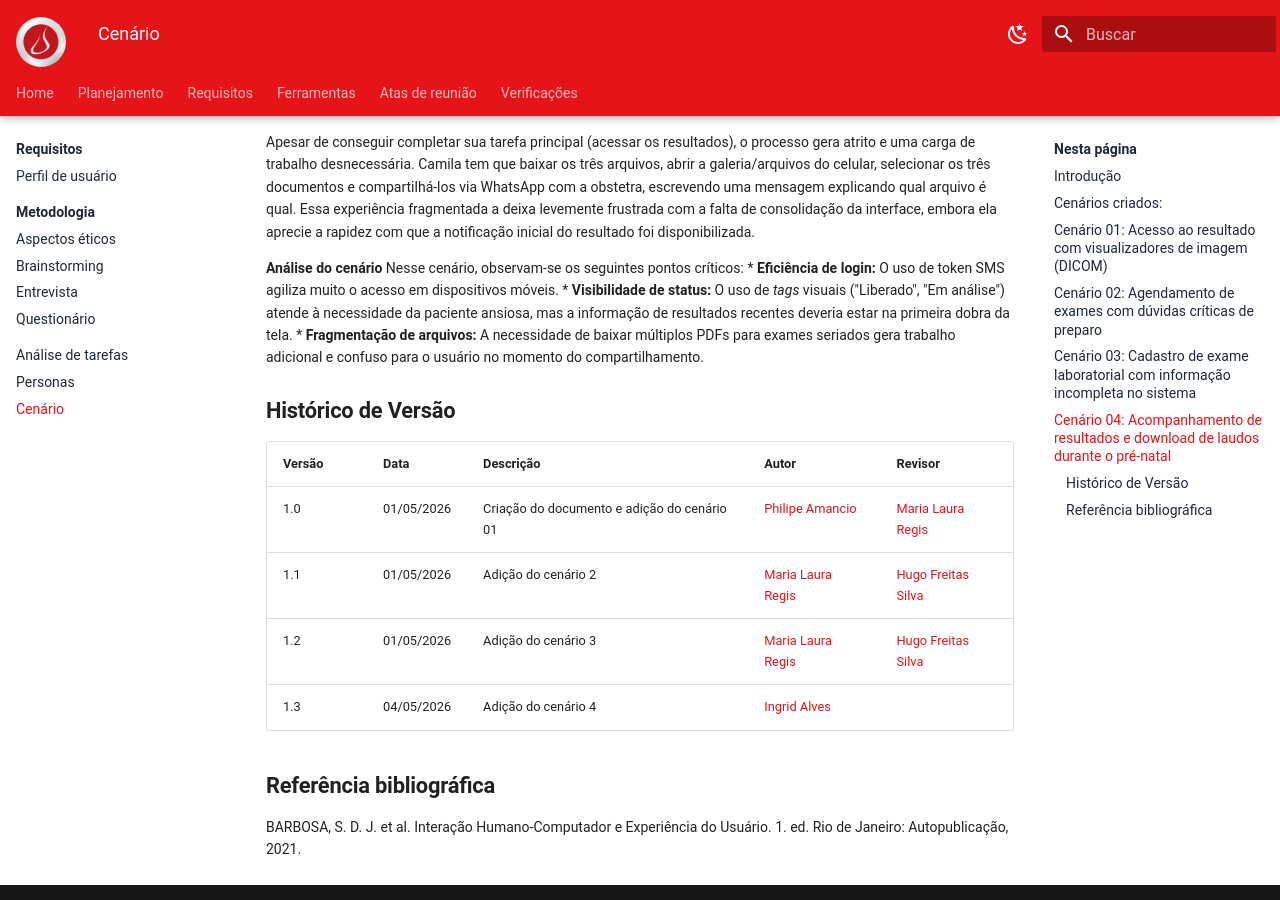
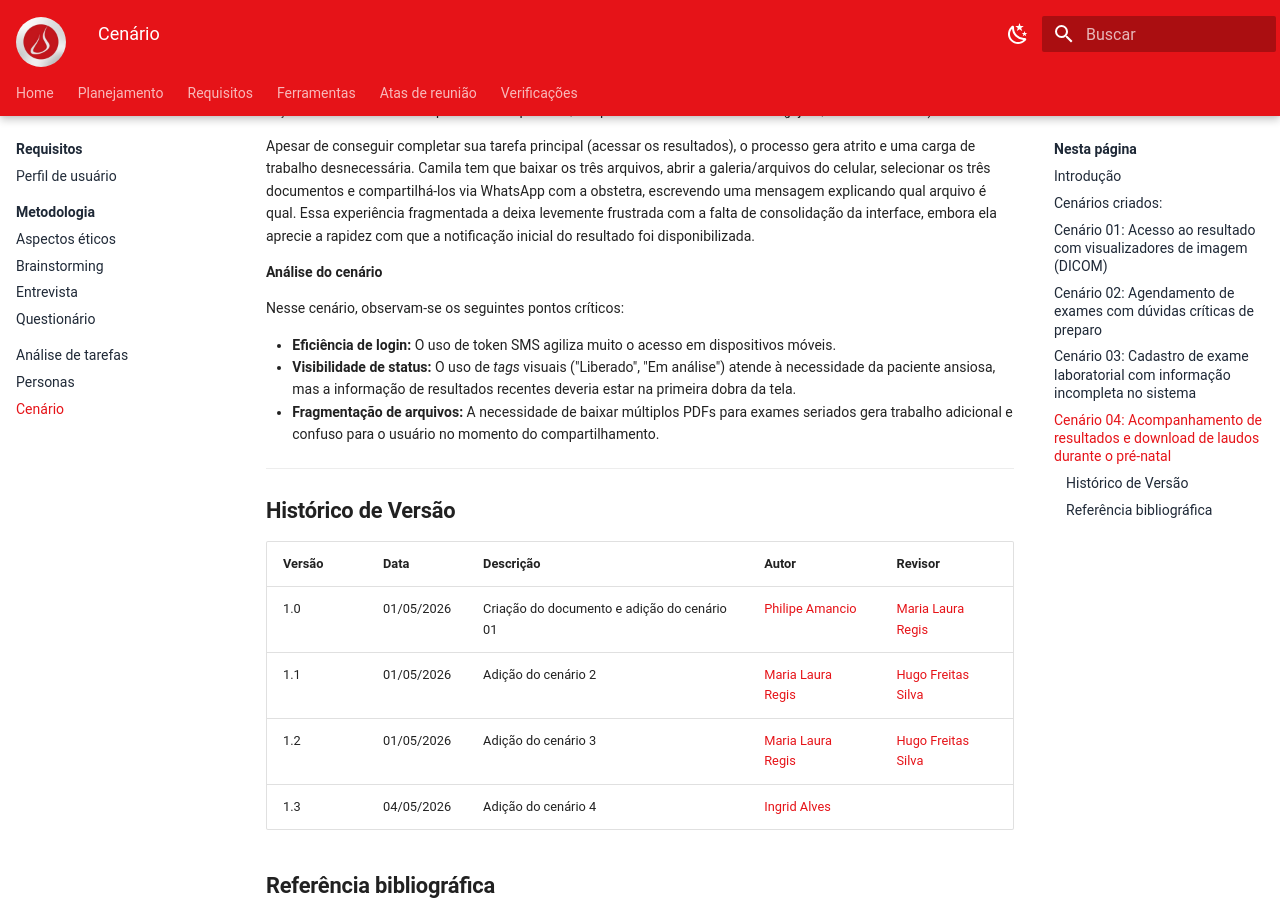
Before and after one commit to Interacao-Humano-Computador/2026.1-Grupo07, an MkDocs documentation site: the page built from docs/requisitos/cenario.md, in a window 1280 px wide and 900 px high, scrolled down 3030 px. Built offline with MkDocs 1.6.1 and Material for MkDocs 9.7.7, drawn with Linux system fonts in a browser that asks for light colours.

Commit message:
fix: ajustes na pagina do cenários

```diff
--- a/docs/requisitos/cenario.md
+++ b/docs/requisitos/cenario.md
@@ -28,6 +28,7 @@ Na noite de quinta-feira, Márcia, servidora pública de 55 anos que centraliza
 
 O sistema processa as imagens com sucesso e identifica os exames corretamente, mas exibe um aviso genérico de preparo informando que todos os procedimentos listados exigem 12 horas de jejum absoluto. Márcia sabe que seu marido utiliza uma medicação contínua para hipertensão que deve ser ingerida obrigatoriamente logo ao acordar, com água. Preocupada se a medicação quebra o jejum ou se ele deve suspender o remédio, ela tenta buscar orientações específicas clicando no botão de "Dúvidas Frequentes" na tela de preparo. O aplicativo, no entanto, a redireciona para um longo manual em PDF genérico e não pesquisável, tornando exaustivo localizar a informação específica sobre "hipertensão". Insegura com a falta de clareza da interface e temendo que o marido perca a viagem no sábado por realizar o preparo de forma incorreta, Márcia abandona o fluxo automatizado. Ela retorna à tela inicial e clica no ícone de atendimento via WhatsApp, optando por enviar as fotos das guias para um atendente humano a fim de confirmar as restrições exatas e concluir a marcação sem margem para erros.
 
+---
 
 # Cenário 03: Cadastro de exame laboratorial com informação incompleta no sistema
 
@@ -43,23 +44,15 @@ No dia seguinte, ao revisar a confirmação, Mariana percebe que precisa confirm
 Análise do cenário
 Nesse cenário, observam-se alguns pontos críticos que podem impactar a experiência do usuário:
 
-
-dificuldade na identificação correta do exame devido a nomenclaturas técnicas;
-
-
-falta de clareza nas instruções de preparo durante o fluxo de agendamento;
-
-
-repetição desnecessária no preenchimento de dados pessoais;
-
-
-ausência de feedback completo e detalhado após a confirmação;
-
-
-insegurança do usuário quanto à execução correta do processo.
-
+- dificuldade na identificação correta do exame devido a nomenclaturas técnicas;
+- falta de clareza nas instruções de preparo durante o fluxo de agendamento;
+- repetição desnecessária no preenchimento de dados pessoais;
+- ausência de feedback completo e detalhado após a confirmação;
+- insegurança do usuário quanto à execução correta do processo.
 
 Esses aspectos indicam oportunidades de melhoria na interface e no fluxo do sistema, especialmente no suporte à tomada de decisão do usuário e na redução de erros com impacto direto na realização do exame.
+
+---
 
 # Cenário 04: Acompanhamento de resultados e download de laudos durante o pré-natal
 
@@ -74,10 +67,14 @@ Ao localizar o exame pela data de ontem, ela clica no *card* correspondente, sen
 Apesar de conseguir completar sua tarefa principal (acessar os resultados), o processo gera atrito e uma carga de trabalho desnecessária. Camila tem que baixar os três arquivos, abrir a galeria/arquivos do celular, selecionar os três documentos e compartilhá-los via WhatsApp com a obstetra, escrevendo uma mensagem explicando qual arquivo é qual. Essa experiência fragmentada a deixa levemente frustrada com a falta de consolidação da interface, embora ela aprecie a rapidez com que a notificação inicial do resultado foi disponibilizada.
 
 **Análise do cenário**
+
 Nesse cenário, observam-se os seguintes pontos críticos:
-* **Eficiência de login:** O uso de token SMS agiliza muito o acesso em dispositivos móveis.
-* **Visibilidade de status:** O uso de *tags* visuais ("Liberado", "Em análise") atende à necessidade da paciente ansiosa, mas a informação de resultados recentes deveria estar na primeira dobra da tela.
-* **Fragmentação de arquivos:** A necessidade de baixar múltiplos PDFs para exames seriados gera trabalho adicional e confuso para o usuário no momento do compartilhamento.
+
+- **Eficiência de login:** O uso de token SMS agiliza muito o acesso em dispositivos móveis.
+- **Visibilidade de status:** O uso de *tags* visuais ("Liberado", "Em análise") atende à necessidade da paciente ansiosa, mas a informação de resultados recentes deveria estar na primeira dobra da tela.
+- **Fragmentação de arquivos:** A necessidade de baixar múltiplos PDFs para exames seriados gera trabalho adicional e confuso para o usuário no momento do compartilhamento.
+
+---
 
 ## Histórico de Versão
 
@@ -90,4 +87,4 @@ Nesse cenário, observam-se os seguintes pontos críticos:
 
 ## Referência bibliográfica
 
-BARBOSA, S. D. J. et al. Interação Humano-Computador e Experiência do Usuário. 1. ed. Rio de Janeiro: Autopublicação, 2021.
+> BARBOSA, S. D. J. et al. Interação Humano-Computador e Experiência do Usuário. 1. ed. Rio de Janeiro: Autopublicação, 2021.
```
Also changed, not shown: docs/requisitos/analisedetarefa.md (+1 -1 lines).
